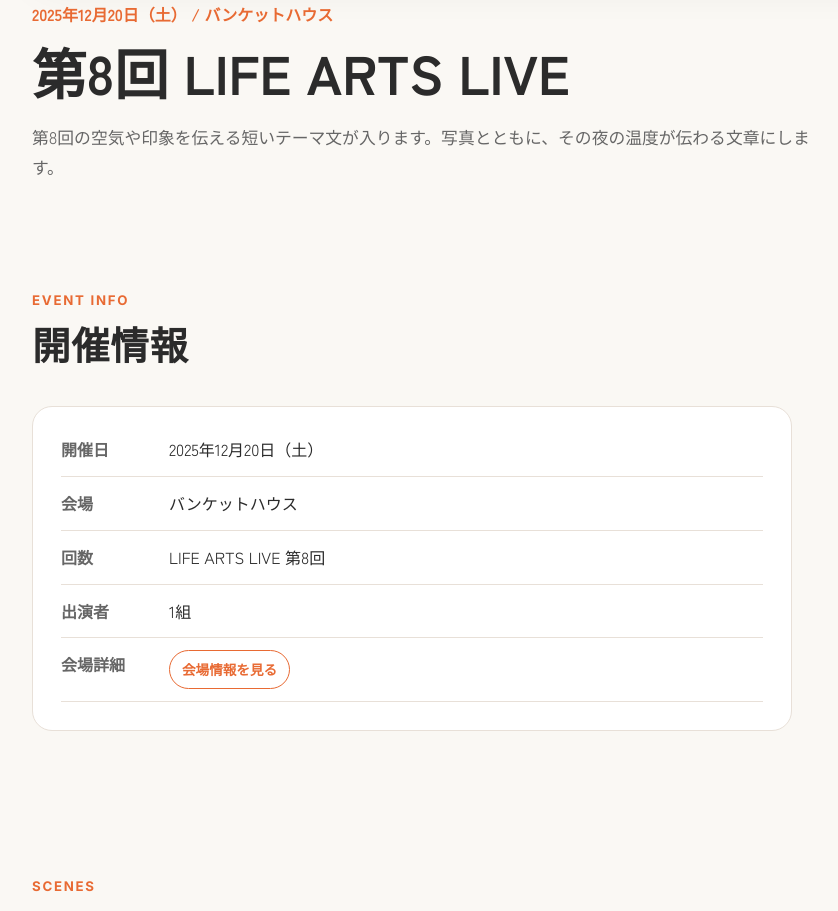
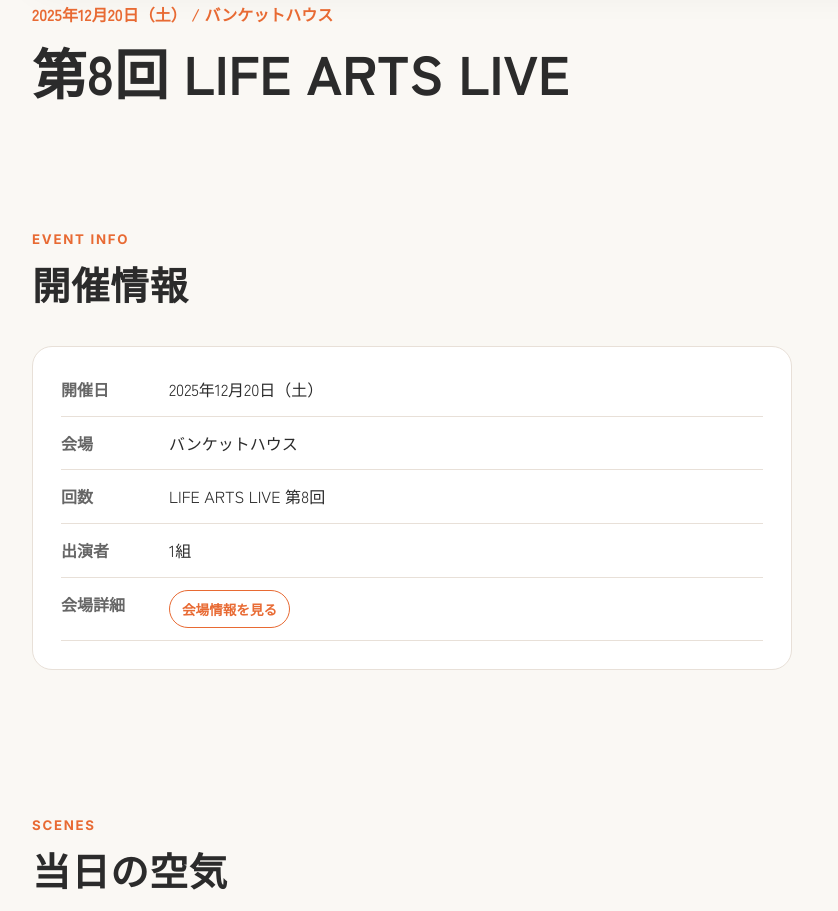
Before and after one commit to araragi0040-jpg/life-arts-live-museum, a Next.js app: page /archive/8 in a window 1280 px wide. Shown: the part 820-1731 px from the top of the page, without its empty margins (48-886 px from the left). Built offline with nearby package versions, Linux system fonts and the light colour scheme.

Commit message:
Update events.ts

```diff
--- a/src/data/events.ts
+++ b/src/data/events.ts
@@ -10,9 +10,9 @@ export const events: Event[] = [
     venue: "バンケットハウス",
     venueUrl: "https://www.instagram.com/banquethouse?utm_source=ig_web_button_share_sheet&igsh=ZDNlZDc0MzIxNw==",
     coverImage: "/images/archive/09/cover.jpg",
-    shortText: "第9回を表す短いひとことが入ります。",
+    /*shortText: "第9回を表す短いひとことが入ります。",
     themeText:
-      "第9回の空気や印象を伝える短いテーマ文が入ります。写真とともに、その夜の温度が伝わる文章にします。",
+      "第9回の空気や印象を伝える短いテーマ文が入ります。写真とともに、その夜の温度が伝わる文章にします。",*/
     galleryImages: [
       "/images/archive/09/photo01.jpg",
       "/images/archive/09/photo02.jpg",
@@ -41,9 +41,9 @@ export const events: Event[] = [
     venue: "バンケットハウス",
     venueUrl: "https://www.instagram.com/banquethouse?utm_source=ig_web_button_share_sheet&igsh=ZDNlZDc0MzIxNw==",
     coverImage: "/images/archive/08/cover.jpg",
-    shortText: "第8回を表す短いひとことが入ります。",
+    /*shortText: "第8回を表す短いひとことが入ります。",
     themeText:
-      "第8回の空気や印象を伝える短いテーマ文が入ります。写真とともに、その夜の温度が伝わる文章にします。",
+      "第8回の空気や印象を伝える短いテーマ文が入ります。写真とともに、その夜の温度が伝わる文章にします。",*/
     galleryImages: [
       "/images/archive/08/photo01.svg",
       "/images/archive/08/photo02.svg",
```
